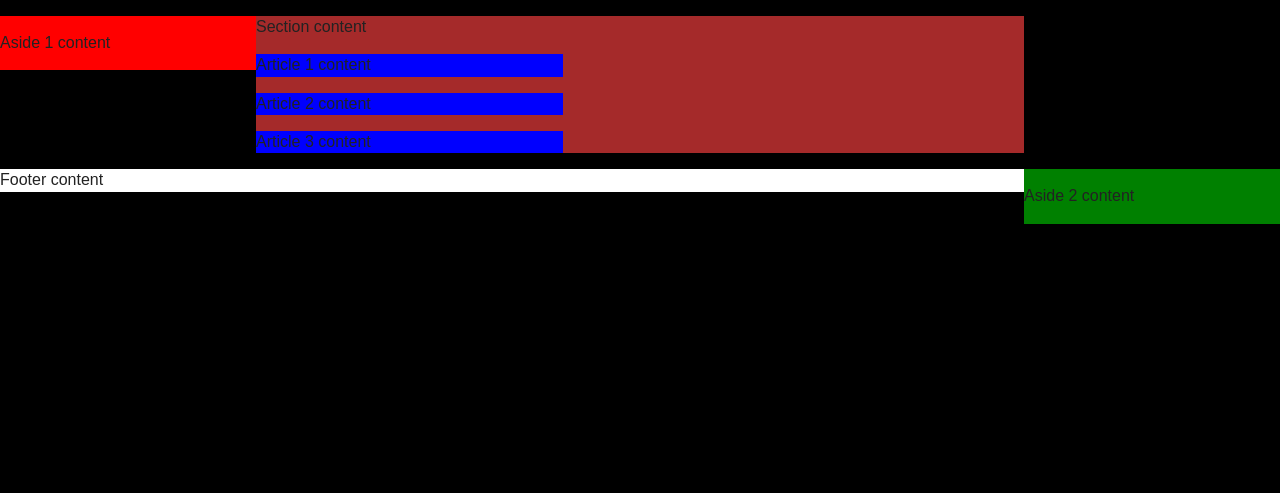
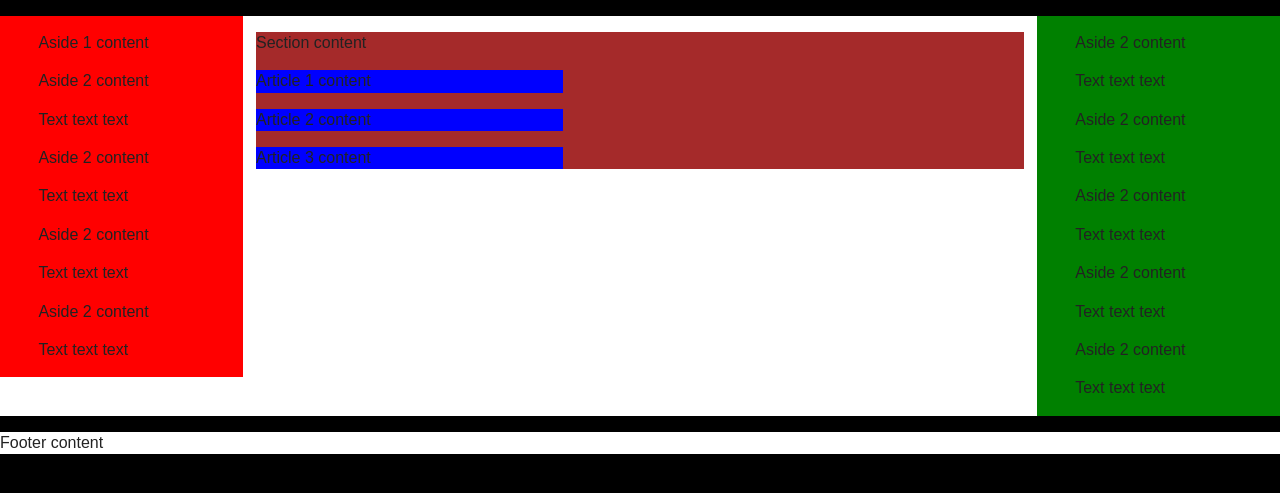
Before and after one commit to crazcalm/full-stack-project, a Flask app: page /home in a window 1280 px wide. Shown: the part 77-570 px from the top of the page. Run offline with Flask 2, Linux system fonts and the light colour scheme; some libraries are stand-ins or nearby versions.

Commit message:
I just about got the general layout

```diff
--- a/app/static/css/main.css
+++ b/app/static/css/main.css
@@ -111,10 +111,20 @@ nav {
     background-color: orange;
 }
 
+div#main_body{
+
+    height: 100%;
+    width: 100%;
+    background-color: white;
+    overflow: auto;
+}
+
 aside {
     background-color: purple;
     height: 70%;
-    width: 20%;
+    width: 16%;
+    padding-left: 3%;
+
 }
 
 aside#right_aside {
--- a/app/templates/index.html
+++ b/app/templates/index.html
@@ -33,6 +33,27 @@
 
             <aside id="left_aside">
                 <p>Aside 1 content</p>
+                <p>Aside 2 content</p>
+                <p>Text text text</p>
+                <p>Aside 2 content</p>
+                <p>Text text text</p>
+                <p>Aside 2 content</p>
+                <p>Text text text</p>
+                <p>Aside 2 content</p>
+                <p>Text text text</p>
+            </aside>
+
+            <aside id="right_aside">
+                <p>Aside 2 content</p>
+                <p>Text text text</p>
+                <p>Aside 2 content</p>
+                <p>Text text text</p>
+                <p>Aside 2 content</p>
+                <p>Text text text</p>
+                <p>Aside 2 content</p>
+                <p>Text text text</p>
+                <p>Aside 2 content</p>
+                <p>Text text text</p>
             </aside>
 
             <section>
@@ -48,10 +69,6 @@
                     <p>Article 3 content</p>
                 </article>
             </section>
-
-            <aside id="right_aside">
-                <p>Aside 2 content</p>
-            </aside>
         </div>
         <footer>
             <p>Footer content</p>
```
